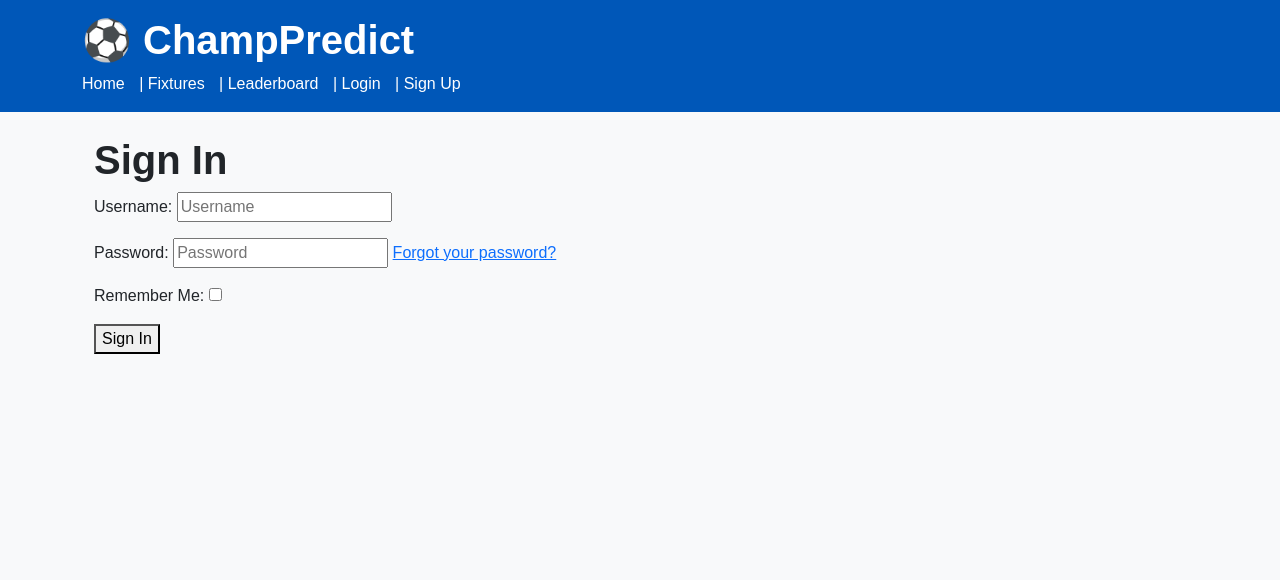
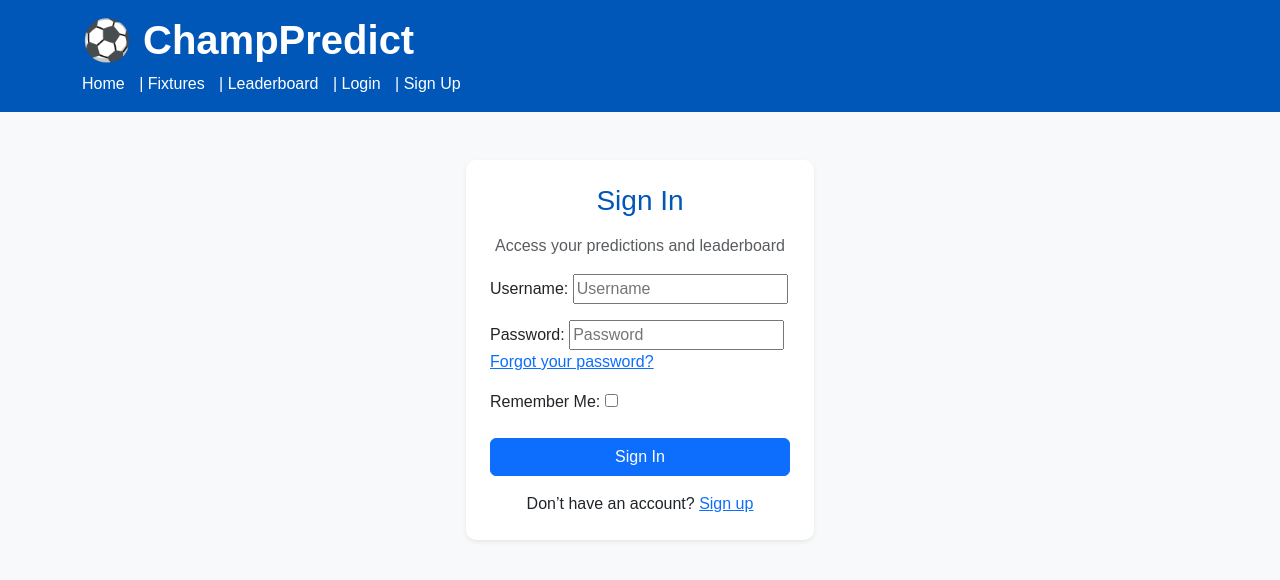
Before and after one commit to joeb-brfc/champpredict, a Django app: page /accounts/login/ in a window 1280 px wide. Shown: the top 580 px of the page. Run offline with Django 5.2, Linux system fonts and the light colour scheme.

Commit message:
Improve login and signup layout with Bootstrap cards and centered form design

```diff
--- a/templates/account/login.html
+++ b/templates/account/login.html
@@ -2,18 +2,50 @@
 
 {% block content %}
 
-<!-- Basic login page (override default allauth template) -->
-<div class="container mt-4">
-    <h1>Sign In</h1>
+<!-- LOGIN PAGE -->
 
-    <!-- Login form -->
-    <form method="post" action="{% url 'account_login' %}">
-        {% csrf_token %}
+<div class="container mt-5">
 
-        {{ form.as_p }}
+  <!-- Center the form -->
+  <div class="row justify-content-center">
 
-        <button type="submit">Sign In</button>
-    </form>
+    <!-- Control width -->
+    <div class="col-md-6 col-lg-4">
+
+      <!-- Card-style container -->
+      <div class="card shadow-sm p-4">
+
+        <!-- Heading -->
+        <h2 class="text-center mb-3">Sign In</h2>
+
+        <!-- Small helper text -->
+        <p class="text-center text-muted">
+          Access your predictions and leaderboard
+        </p>
+
+        <!-- Login form -->
+        <form method="post" action="{% url 'account_login' %}">
+          {% csrf_token %}
+
+          {{ form.as_p }}
+
+          <!-- Button -->
+          <button type="submit" class="btn btn-primary w-100 mt-2">
+            Sign In
+          </button>
+        </form>
+
+        <!-- Link -->
+        <p class="text-center mt-3 mb-0">
+          Don’t have an account?
+          <a href="{% url 'account_signup' %}">Sign up</a>
+        </p>
+
+      </div>
+
+    </div>
+  </div>
+
 </div>
 
 {% endblock %}
```
